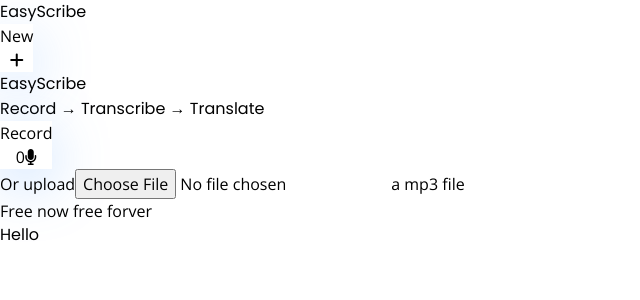
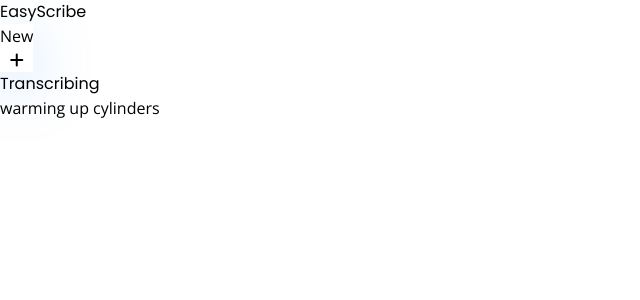
Before and after one commit to AnsarulIslam10/EasyScribe-text-translator, a React (Vite) app: page / in a window 1280 px wide. Shown: the top 300 px of the page, without its empty margins (0-640 px from the left). Built offline with nearby package versions, Linux system fonts and the light colour scheme.

Commit message:
text loading annimation

```diff
--- a/src/App.jsx
+++ b/src/App.jsx
@@ -10,7 +10,7 @@
   const [file, setFile] = useState(null)
   const [audioStream, setAudioStream] = useState(null)
   const [output, setOutput] = useState(null)
-  const [loading, setLoading] = useState(false)
+  const [loading, setLoading] = useState(true)
 
   const isAudioAvailable = file || audioStream
 
@@ -38,7 +38,6 @@
         )}
 
       </section>
-      <h1 className='text-green-400'>Hello</h1>
       <footer></footer>
     </div>
   )
--- a/src/components/Transcribing.jsx
+++ b/src/components/Transcribing.jsx
@@ -3,12 +3,12 @@
 export default function Transcribing(props) {
     const {downloading} = props
     return (
-        <div className='flex items-center flex-col justify-center gap-10 md:gap-14 py-24'>
+        <div className='flex items-center flex-col flex-1 justify-center text-center gap-10 md:gap-14 pb-24 p-4'>
             <div className='flex flex-col gap-2 sm:gap-4'>
                 <h1 className='font-semibold text-4xl sm:text-5xl md:text-6xl'><span className='text-blue-400 bold'>Transcribing</span></h1>
                 <p>{!downloading ? 'warming up cylinders' : 'core cylinders engaged'}</p>
             </div>
-            <div className='flex flex-col gap-2 sm:gap-4 max-w-[500px] mx-auto w-full'>
+            <div className='flex flex-col gap-2 sm:gap-4 max-w-[400px] mx-auto w-full'>
                 {[0,1,2].map( val => {
                     return(
                         <div key={val} className={'rounded-full h-2 sm:h-3 bg-slate-400 loading ' + `loading${val}`}></div>
--- a/src/index.css
+++ b/src/index.css
@@ -17,3 +17,28 @@
 .spacialBtn:hover{
     opacity: 0.5;
 }
+
+.loading{
+    animation: width 5s linear infinite;
+    margin-right: auto;
+}
+.loading1 {
+    animation-delay: -4s;
+}
+.loading2{
+    animation-delay: -2s;
+}
+
+@keyframes width {
+    0%{ width: 100%;}
+    10%{ width: 73%;}
+    20%{ width: 35%;}
+    30%{ width: 37%;}
+    40%{ width: 48%;}
+    50%{ width: 65%;}
+    60%{ width: 46%;}
+    70%{ width: 38%;}
+    80%{ width: 66%;}
+    90%{ width: 76%;}
+    100%{ width: 100%;}
+}
```
